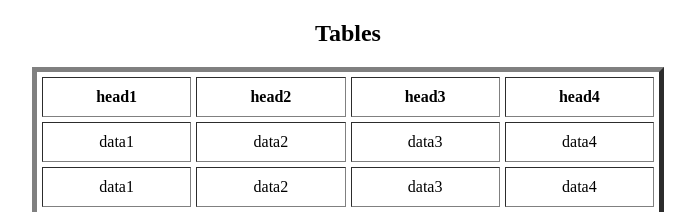
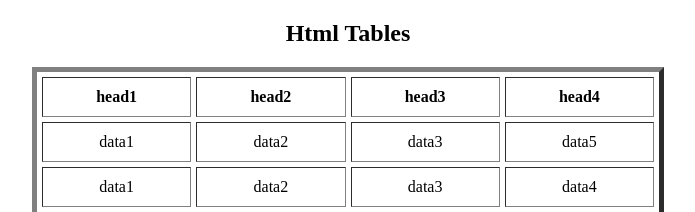
Before and after one commit to bujjibabu/web-ui-training, a plain HTML site: page views/htmlprog2.html in a window 1280 px wide. Shown: the top 212 px of the page, without its empty margins (292-987 px from the left). Drawn offline with Linux system fonts and the light colour scheme.

Commit message:
changes in tables

```diff
--- a/views/htmlprog2.html
+++ b/views/htmlprog2.html
@@ -11,7 +11,7 @@
 	</head>
 	<body>
 		<center>
-			<h2>Tables</h2>
+			<h2>Html Tables</h2>
 		<table width="50%" border="5" cellspacing="5" cellpadding="10">
 			<thead>
 				<tr>
@@ -26,7 +26,7 @@
 					<td>data1</td>
 					<td>data2</td>
 					<td>data3</td>
-					<td>data4</td>
+				    <td>data5</td>
 				</tr>
 				<tr>
 					<td>data1</td>
```
